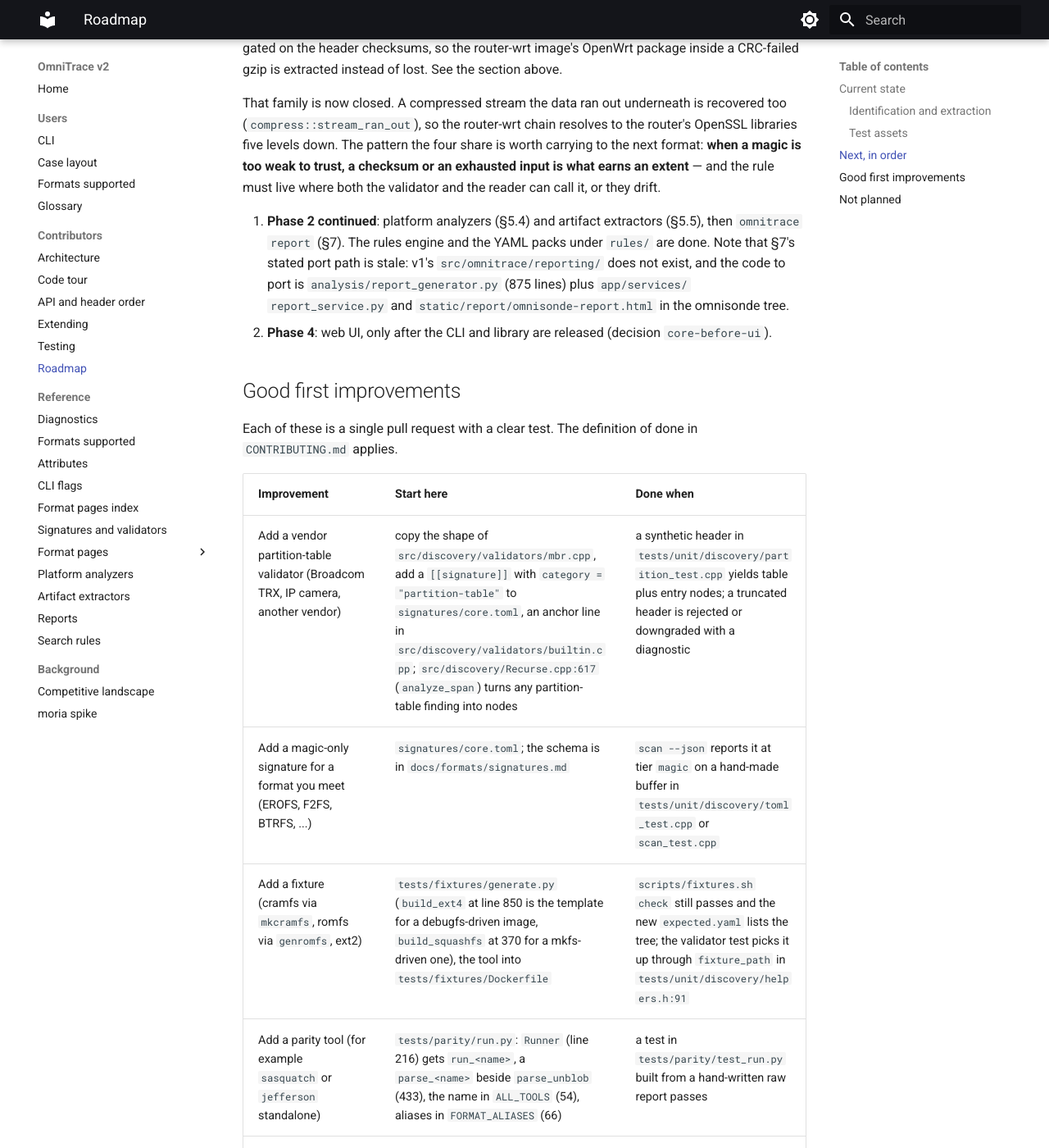
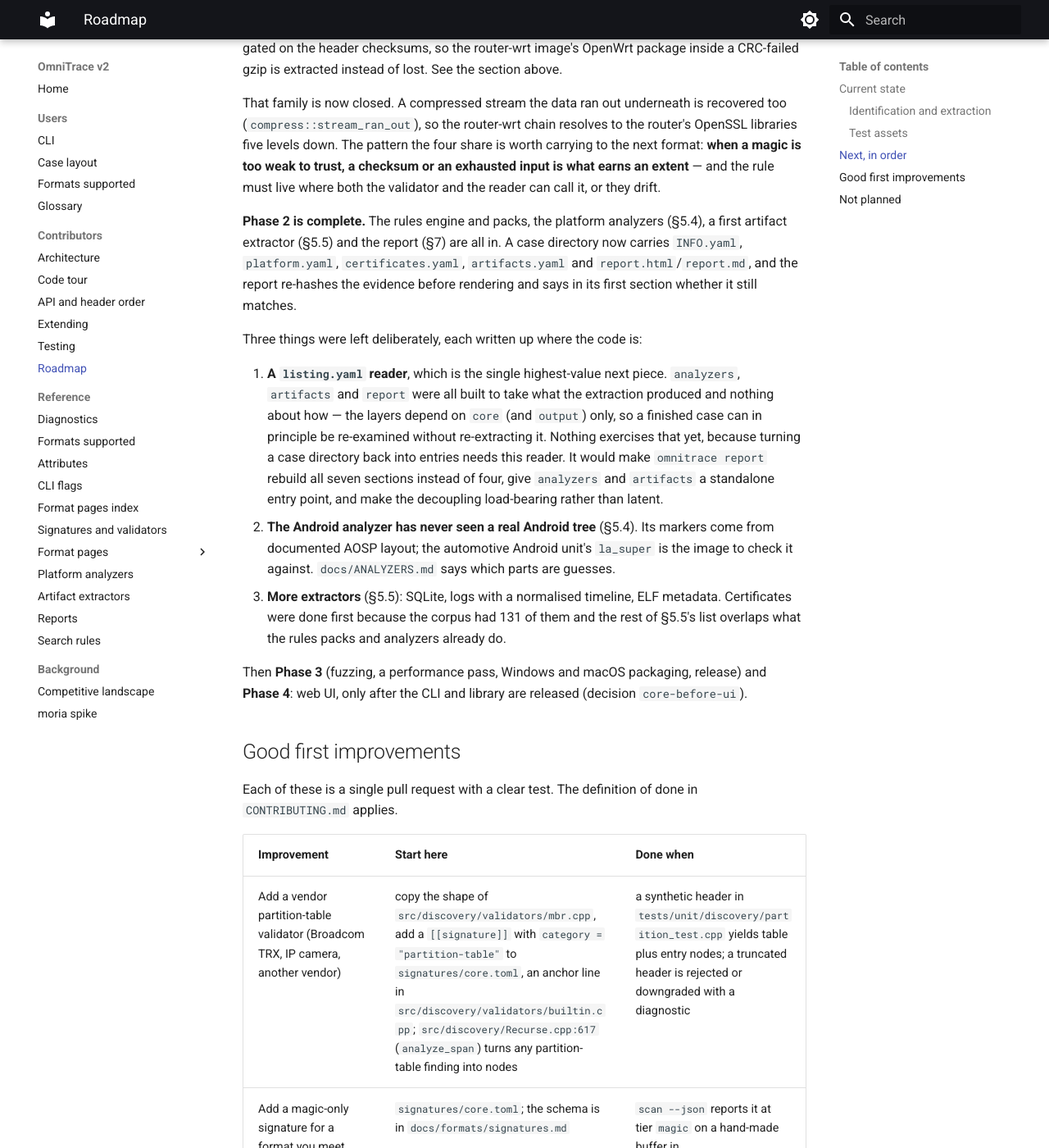
Before and after one commit to wrongbaud/omnitrace, an MkDocs documentation site: the page built from docs/ROADMAP.md, in a window 1280 px wide and 1400 px high, scrolled down 2036 px. Shown: the whole window at 82% size. Built offline with MkDocs 1.6.1 and Material for MkDocs 9.7.7, drawn with Linux system fonts in a browser that asks for light colours.

Commit message:
docs: Phase 2 is complete
The rules engine, the platform analyzers, a first artifact extractor and the
report are all in, and a case directory now carries the lot.

Records the three things left deliberately, in the order they are worth doing:
a listing.yaml reader, which is what would make the post-analysis layers'
decoupling load-bearing rather than latent and would take `omnitrace report`
from four sections to seven; the Android analyzer never having seen a real
Android tree; and the rest of §5.5's extractors, which were deprioritised
because most of that list overlaps what the packs and analyzers already do.

Co-Authored-By: Claude Opus 5 (1M context) <noreply@anthropic.com>

```diff
--- a/docs/ROADMAP.md
+++ b/docs/ROADMAP.md
@@ -85,15 +85,36 @@ worth carrying to the next format: **when a magic is too weak to trust, a
 checksum or an exhausted input is what earns an extent** — and the rule must
 live where both the validator and the reader can call it, or they drift.
 
-1. **Phase 2 continued**: platform analyzers (§5.4) and artifact extractors
-   (§5.5), then `omnitrace report` (§7). The rules engine and the YAML packs
-   under `rules/` are done. Note that §7's stated port path is stale: v1's
-   `src/omnitrace/reporting/` does not exist, and the code to port is
-   `analysis/report_generator.py` (875 lines) plus `app/services/
-   report_service.py` and `static/report/omnisonde-report.html` in the
-   omnisonde tree.
-2. **Phase 4**: web UI, only after the CLI and library are released (decision
-   `core-before-ui`).
+**Phase 2 is complete.** The rules engine and packs, the platform analyzers
+(§5.4), a first artifact extractor (§5.5) and the report (§7) are all in. A
+case directory now carries `INFO.yaml`, `platform.yaml`, `certificates.yaml`,
+`artifacts.yaml` and `report.html`/`report.md`, and the report re-hashes the
+evidence before rendering and says in its first section whether it still
+matches.
+
+Three things were left deliberately, each written up where the code is:
+
+1. **A `listing.yaml` reader**, which is the single highest-value next piece.
+   `analyzers`, `artifacts` and `report` were all built to take what the
+   extraction produced and nothing about how — the layers depend on `core`
+   (and `output`) only, so a finished case can in principle be re-examined
+   without re-extracting it. Nothing exercises that yet, because turning a
+   case directory back into entries needs this reader. It would make
+   `omnitrace report` rebuild all seven sections instead of four, give
+   `analyzers` and `artifacts` a standalone entry point, and make the
+   decoupling load-bearing rather than latent.
+2. **The Android analyzer has never seen a real Android tree** (§5.4). Its
+   markers come from documented AOSP layout; the automotive Android unit's `la_super` is the
+   image to check it against. `docs/ANALYZERS.md` says which parts are
+   guesses.
+3. **More extractors** (§5.5): SQLite, logs with a normalised timeline, ELF
+   metadata. Certificates were done first because the corpus had 131 of them
+   and the rest of §5.5's list overlaps what the rules packs and analyzers
+   already do.
+
+Then **Phase 3** (fuzzing, a performance pass, Windows and macOS packaging,
+release) and **Phase 4**: web UI, only after the CLI and library are released
+(decision `core-before-ui`).
 
 ## Good first improvements
 
```
Also changed, not shown: CLAUDE.md (+3 -1 lines).
